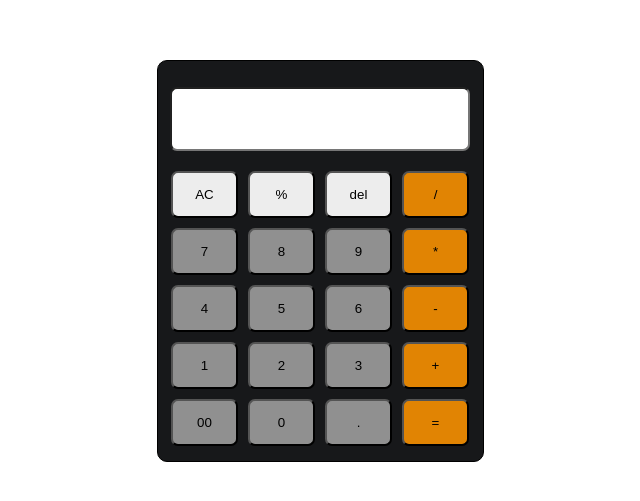
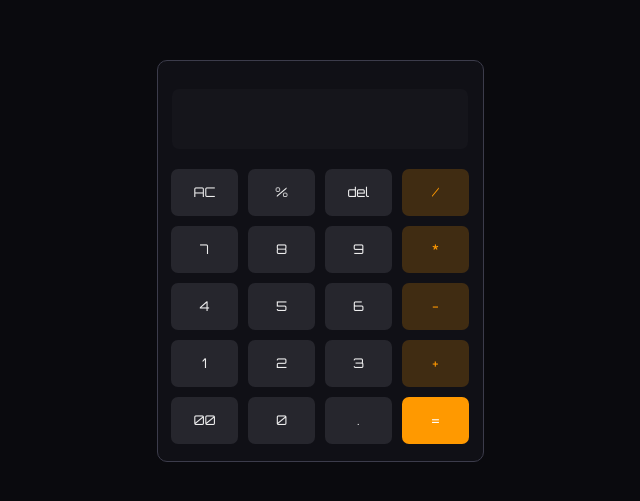
Before and after one commit to abhishekbyte-cloud/Calculator, a plain HTML site: page index.html in a window 1280 px wide. Shown: the part 147-648 px from the top of the page, without its empty margins (320-960 px from the left). Drawn offline with Linux system fonts and the light colour scheme.

Commit message:
UI improved

```diff
--- a/index.html
+++ b/index.html
@@ -11,9 +11,9 @@
     <div class="main">
         <input type="text">
         <div class="btn-row">
-            <button type="button" class="top-btn clear-btn btn ">AC</button>
-            <button type="button" class="top-btn num-btn btn">%</button>
-            <button type="button" class="top-btn del-btn btn">del</button>
+            <button type="button" class="clear-btn btn ">AC</button>
+            <button type="button" class="num-btn btn">%</button>
+            <button type="button" class="del-btn btn">del</button>
             <button type="button" class="operator-btn num-btn btn">/</button>
         </div>
         <div class="btn-row">
--- a/styles.css
+++ b/styles.css
@@ -1,9 +1,15 @@
+@import url('https://fonts.googleapis.com/css2?family=Orbitron:wght@400;500;600;700&display=swap');
+
+*{
+    font-family: 'Orbitron', sans-serif;
+}
+
 body{
     display: flex;
     height: 100vh;
     justify-content: center;
     align-items: center;
-    font-family: "Oswald", sans-serif;
+    background-color: rgba(10, 10, 14, 1);
 }
 
 .main{
@@ -13,14 +19,17 @@ body{
     flex-direction: column;
     width: 325px;
     height: 400px;
-    background-color: rgb(23, 24, 26);
-    border: 1px solid black;
+    background-color: rgba(18,18,24,0.8);
+    border: 1px solid rgba(60, 60, 75, 1);
 }
 
 input{
+    background-color: rgba(22, 22, 28, 0.9);
+    border: none;
     border-radius: 7px;
     padding: 0px 8px;
     font-size: 30px;
+    color: rgba(255, 255, 255, 0.92);;
     text-align: end;
     display: block;
     margin: 10px auto;
@@ -45,25 +54,31 @@ input::-webkit-outer-spin-button, input::-webkit-inner-spin-button{
     width: 67px;
     height: 47px;
     border-radius: 7px;
-    background-color: rgb(144, 144, 144);
+    background-color: rgba(38, 38, 45, 1);
+    color: rgba(255, 255, 255, 0.92);
+    border: none;
 }
 
-.btn:hover{
-    background-color: #dcdcdc;
+.btn:hover {
+  background: rgba(60, 60, 75, 1);
 }
 
 .operator-btn{
-    background-color: rgb(225, 132, 3);
+    background-color: rgba(255, 153, 0, 0.2);
+    color: rgba(255, 153, 0, 1);
+    border: none;
 }
 
-.operator-btn:hover{
-    background-color: rgb(255, 172, 55);
+.operator-btn:hover {
+  background-color: rgba(255, 153, 0, 0.35);
 }
 
-.top-btn{
-    background-color: rgb(237, 237, 237);
+.equal-btn {
+  background: rgba(255, 153, 0, 1);
+  color: rgba(255, 255, 255, 1);
+  border: none;
 }
 
-.top-btn:hover{
-    background-color: rgb(255, 255, 255);
+.equal-btn:hover {
+  background: rgba(255, 153, 0, 0.85);
 }
```
